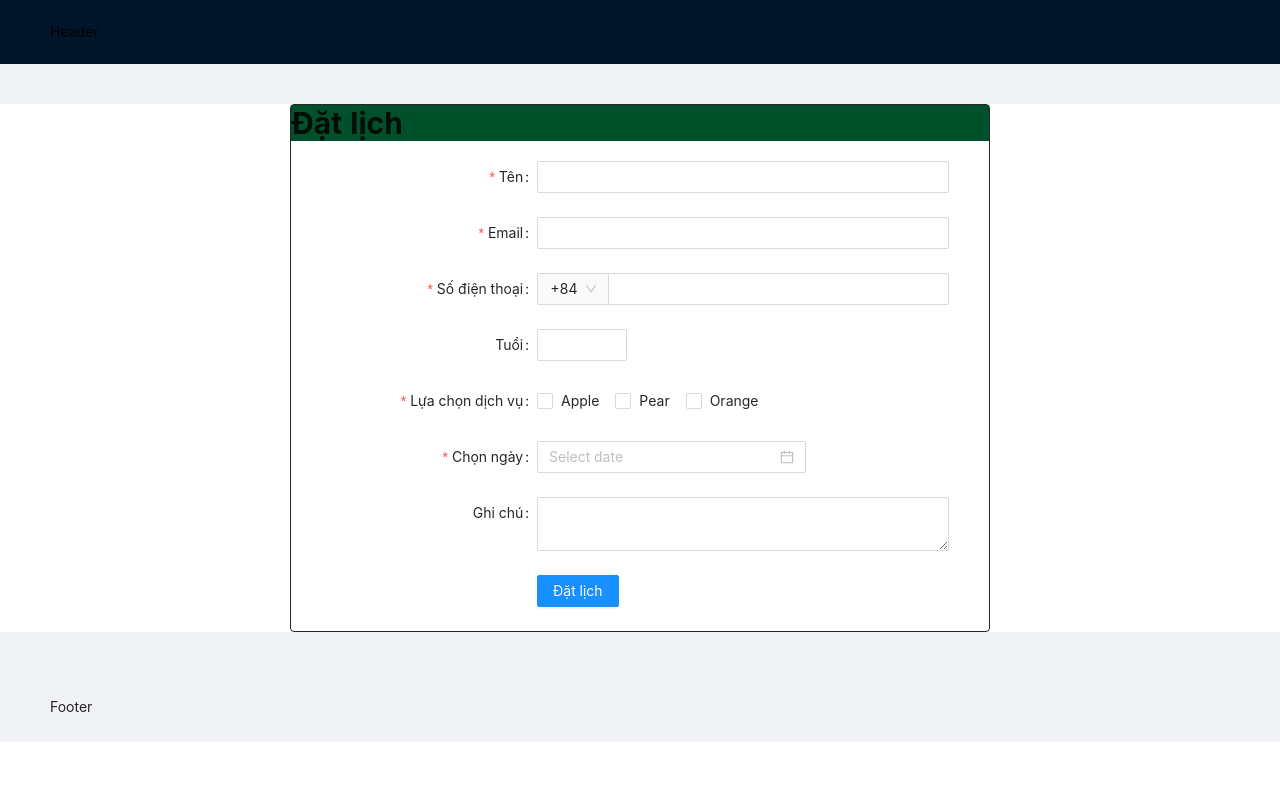
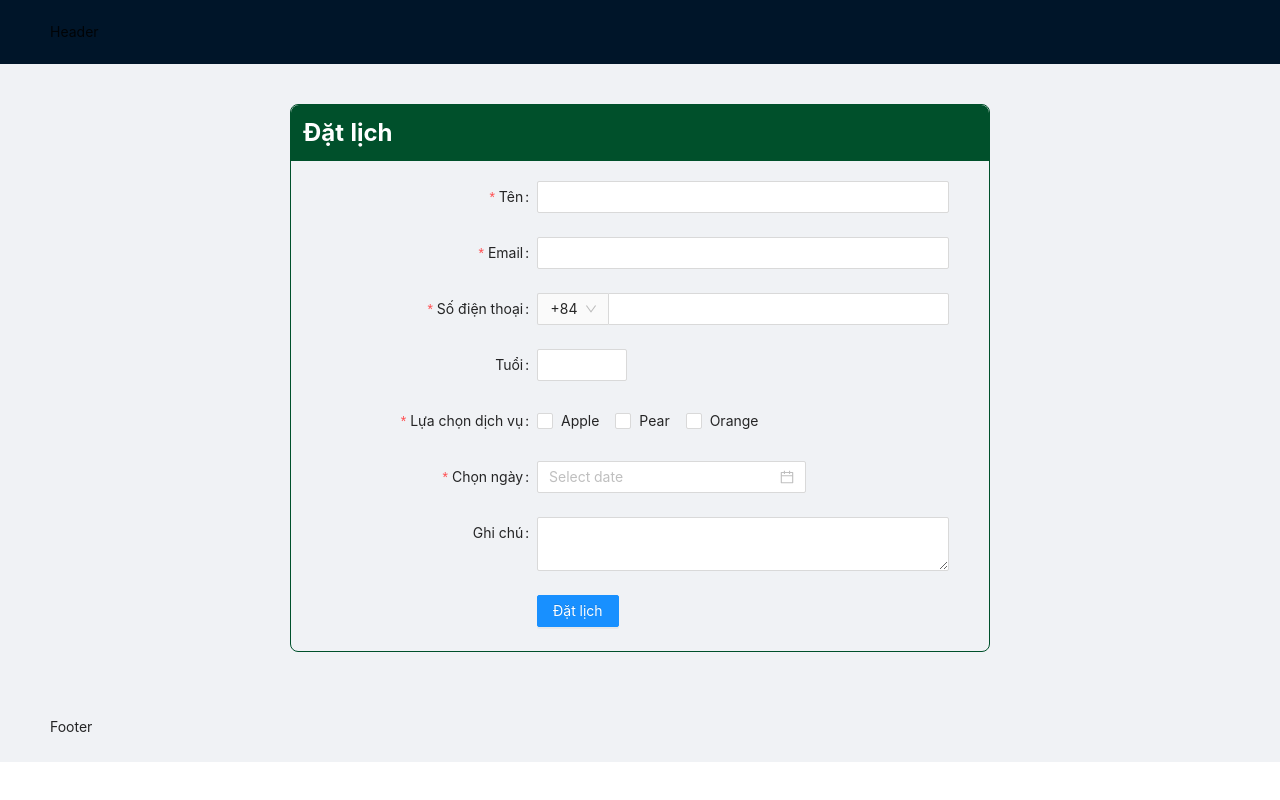
Before and after one commit to trung9901/FE-DATN, a Next.js app: page /booking in a window 1280 px wide. Built offline with nearby package versions, Linux system fonts and the light colour scheme.

Commit message:
Update index.jsx

```diff
--- a/src/pages/booking/index.jsx
+++ b/src/pages/booking/index.jsx
@@ -70,10 +70,12 @@ const BookingPage = () => {
     </Form.Item>
   );
   return (
-    <div className="my-10 bg-white ">
+    <div className="my-10 ">
       <div className="w-[700px] m-auto">
-        <div className="border border-current rounded  ">
-          <h3 className="text-3xl font-bold bg-[#00502B]">Đặt lịch</h3>
+        <div className="border border-[#00502B] rounded-lg  ">
+          <h3 className="text-2xl font-bold bg-[#00502B] text-white p-3 rounded-t-lg">
+            Đặt lịch
+          </h3>
           <div className="m-5">
             <div className="mx-5">
               <Form
```
